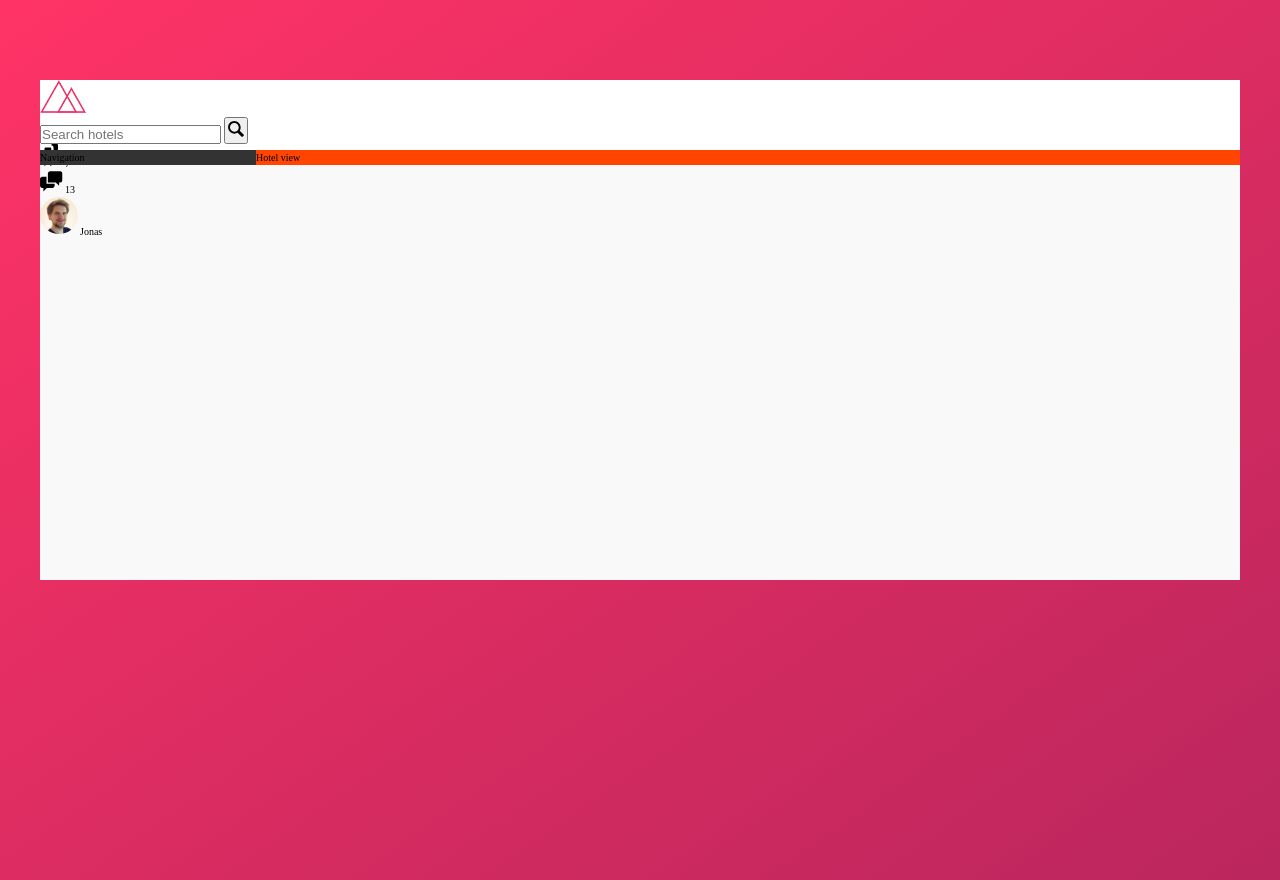
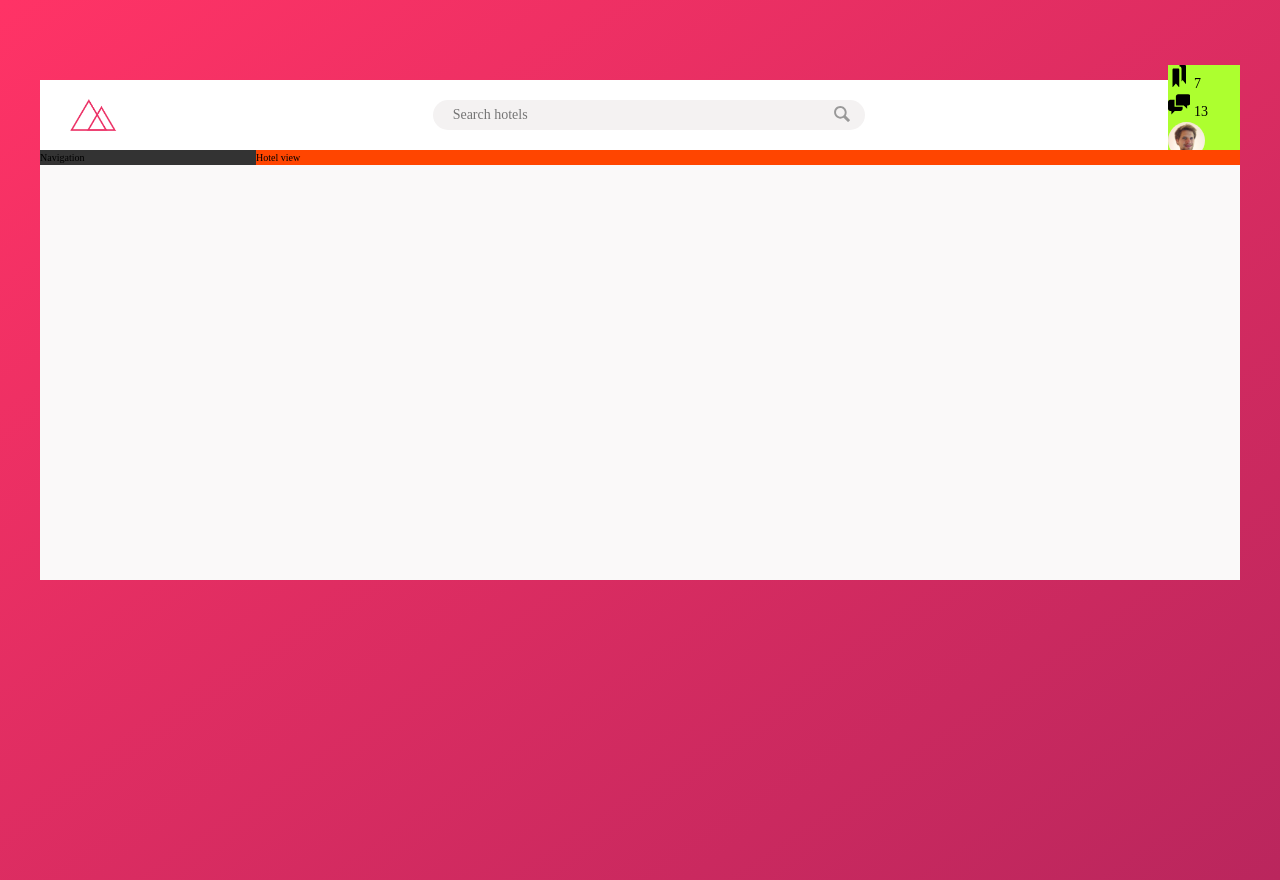
Before and after one commit to mlavagni/trillo, a website: page index.html in a window 1280 px wide. Drawn offline with Linux system fonts and the light colour scheme.

Commit message:
Added style to seach component, input and button

```diff
--- a/sass/_components.scss
+++ b/sass/_components.scss
@@ -2,20 +2,65 @@
 //Logo
 .logo {
   height: 3.25rem;
+  margin-left: 3rem;
 }
 
 /////////////////////////////////////
 //Search
 .search {
+  //no grow no shrink ocupaid 40% of the header
+  flex: 0 0 40%;
+
+  display: flex;
+  align-items: center;
+  justify-content: center;
+
   &__input {
+    font-family: inherit;
+    font-size: inherit;
+    color: inherit;
+    background-color: var(--color-grey-light-2);
+    border: none;
+    padding: 0.7rem 2rem;
+    border-radius: 100px;
+    width: 90%;
+    transition: all 0.2s;
+    margin-right: -3.25rem;
+
+    &:focus {
+      outline: none;
+      width: 100%;
+      background-color: var(--color-grey-light-3);
+    }
+  }
+
+  &::-webkit-input-placeholder {
+    font-weight: 100;
+    color: var(--color-grey-light-4);
+  }
+
+  &__input:focus + &__button {
+    background-color: var(--color-grey-light-3);
   }
 
   &__button {
+    border: none;
+    background-color: var(--color-grey-light-2);
+
+    &:focus {
+      outline: none;
+    }
+
+    &:active {
+      transform: translateY(2px);
+    }
   }
 
   &__icon {
     height: 2rem;
     width: 2rem;
+    //change color of a svg icon
+    fill: var(--color-grey-dark-3);
   }
 }
 
@@ -23,6 +68,7 @@
 //User Navigation
 
 .user-nav {
+  background-color: greenyellow;
   &__icon-box {
   }
 
--- a/sass/_layout.scss
+++ b/sass/_layout.scss
@@ -8,9 +8,14 @@
 }
 
 .header {
+  font-size: 1.4rem;
   height: 7rem;
   background-color: #fff;
   border-bottom: var(--color-grey-light-2);
+
+  display: flex;
+  justify-content: space-between;
+  align-items: center;
 }
 
 .content {
```
Also changed, not shown: css/style.css.
